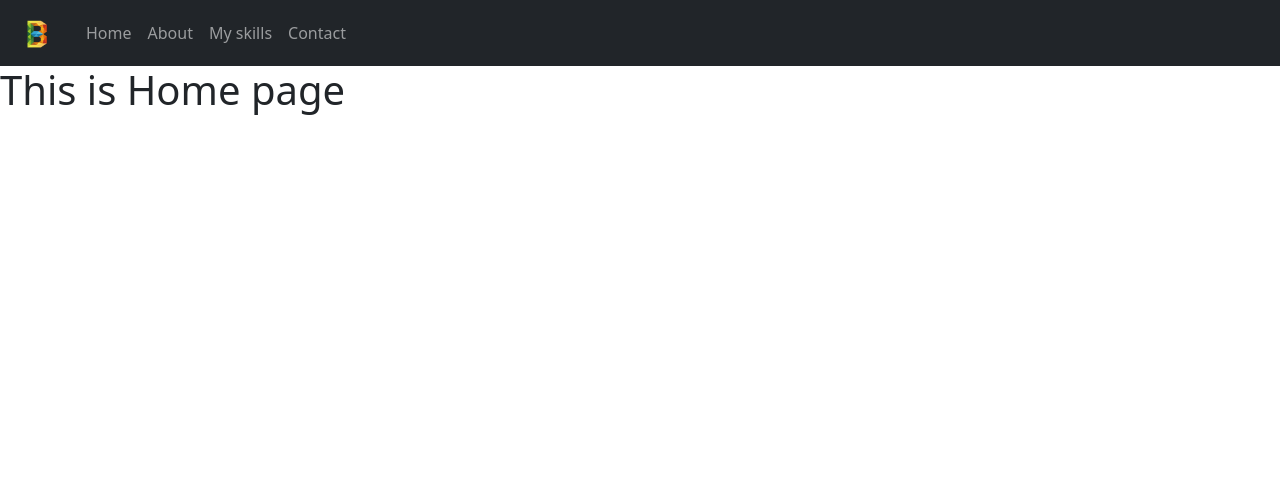
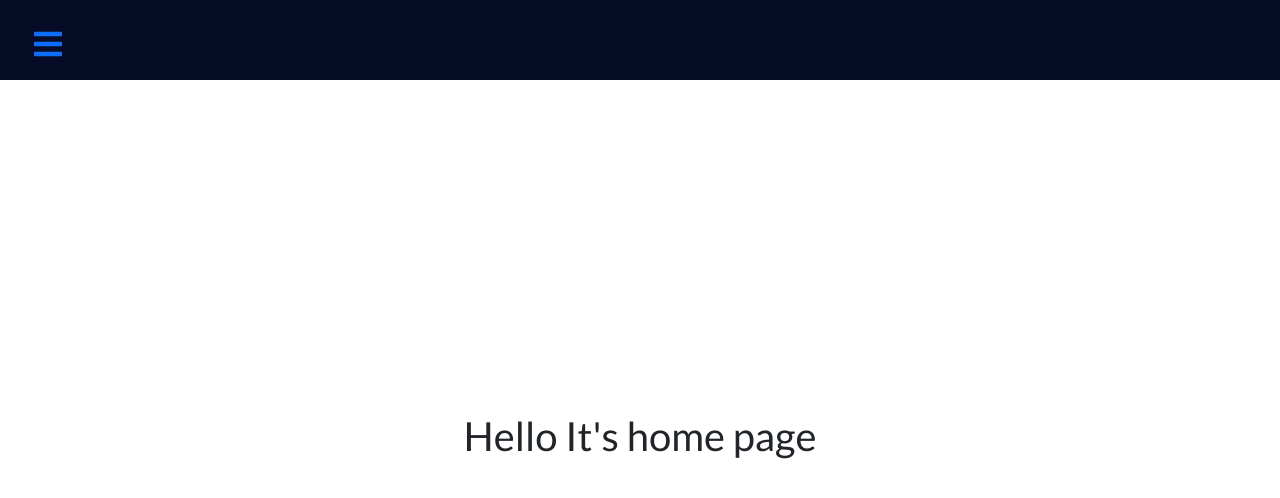
Before and after one commit to bahacolak/Portfolio, a React (Create React App) app: page / in a window 1280 px wide. Shown: the top 498 px of the page. Built offline with nearby package versions, Linux system fonts and the light colour scheme.

Commit message:
sidebar added

```diff
--- a/src/App.css
+++ b/src/App.css
@@ -1,4 +1,21 @@
-.img1{
-    height: 40px;
-    width: 50px;
+@import url('https://fonts.googleapis.com/css2?family=Lato&display=swap');
+
+*{
+  box-sizing: border-box;
+  margin: 0;
+  padding: 0;
+  font-family: "lato", sans-serif;
 }
+
+.home,
+.about,
+.skills,
+.projects,
+.contact
+ {
+  display: flex;
+  height: 90vh;
+  align-items: center;
+  justify-content: center;
+  font-size: 3rem;
+}
--- a/src/App.js
+++ b/src/App.js
@@ -1,46 +1,29 @@
 import React from 'react';
 import './App.css';
-import {
-  BrowserRouter,
-  Routes,
-  Route,
-  Link
-} from "react-router-dom";
-import { Nav, NavLink, Container, Navbar} from 'react-bootstrap';
-
-
+import Sidebar from './components/Sidebar';
+import {BrowserRouter as Router, Routes, Route} from "react-router-dom";
 
 //pages
-import Home from "./components/pages/Home";
-import About from "./components/pages/About";
-import MySkills from './components/pages/MySkills';
-import Contact from './components/pages/Contact';
-import logo from "./components/images/logo.png";
+import Home from "./pages/Home";
+import About from "./pages/About";
+import Skills from "./pages/Skills";
+import Projects from "./pages/Projects";
+import Contact from "./pages/Contact";
+
 
 function App() {
   return (
     <>
-      <BrowserRouter>
-      <div>
-      <Navbar bg="dark" variant="dark">
-    <Container fluid>
-    <Navbar.Brand as={Link} to="/"><img src={logo} className="img1" /></Navbar.Brand>
-    <Nav className="me-auto">
-      <NavLink as={Link} to="/">Home</NavLink>
-      <NavLink as={Link} to="/About">About</NavLink>
-      <NavLink as={Link} to="/MySkills">My skills</NavLink>
-      <NavLink as={Link} to="/Contact">Contact</NavLink>
-    </Nav>
-    </Container>
-  </Navbar>
-      </div>
-      <Routes>
-        <Route index element={<Home />} />
-        <Route path='About' element={<About />}/>
-        <Route path="MySkills" element={<MySkills />}/>
-        <Route path="Contact" element={<Contact/>}/>
-      </Routes>
-      </BrowserRouter>
+      <Router>
+         <Sidebar />
+         <Routes>
+           <Route path='/' index element={<Home />}/>
+           <Route path='/about' element={<About />}/>
+           <Route path='/skills' element={<Skills />} />
+           <Route path='/projects' element={<Projects />} />
+           <Route path='/contact' element={<Contact />} />
+         </Routes>
+      </Router>
     </>
   );
 }
--- /dev/null
+++ b/src/components/Sidebar.css
@@ -0,0 +1,81 @@
+.Sidebar{
+    background-color: #060b26;
+    height: 80px;
+    display: flex;
+    justify-content: start;
+    align-items: center;
+  }
+
+  .menu-bars{
+    margin-left: 2rem;
+    font-size: 2rem;
+    background: none;
+  }
+
+  .menu-bars:hover{
+    color: white;
+    transition: 250ms;
+  }
+
+  .nav-menu{
+    background-color:#060b26;
+    width: 160px;
+    height: 100vh;
+    display: flex;
+    justify-content: center;
+    position: fixed;
+    top: 0;
+    left: -100%;
+    transition: 850ms;
+  }
+
+  .nav-menu.active {
+    left: 0;
+    transition: 250ms;
+  }
+
+  .nav-text{
+    display: flex;
+    justify-content: start;
+    align-items: center;
+    padding: 8px 12px 8px 16px;
+    list-style: none;
+    height: 60px;
+  }
+
+  .nav-text a{
+    text-decoration: none;
+    color: #f5f5f5;
+    font-size: 18px;
+    width: 95%;
+    height: 100%;
+    display: flex;
+    align-items: center;
+    padding: 0 16px;
+    border-radius: 4px;
+  }
+
+  .nav-text a:hover{
+    background-color: #1a83ff;
+  }
+
+  .nav-menu-items{
+    width: 100%;
+  }
+
+  .navbar-toggle{
+    background-color:#060b26;
+    width: 100%;
+    height: 80px;
+    display: flex;
+    justify-content: flex-start;
+    align-items: center;
+  }
+
+  span{
+    margin-left: 16px;
+  }
+
+  .about-icon{
+      color: white;
+  }
--- /dev/null
+++ b/src/components/Sidebar.js
@@ -0,0 +1,44 @@
+import React, { useState } from 'react';
+import * as FaIcons from "react-icons/fa";
+import * as AiIcons from "react-icons/ai";
+import {Link} from "react-router-dom";
+import {SidebarData} from "./SidebarData";
+import "./Sidebar.css";
+
+
+function Sidebar() {
+  const [sidebar, setSidebar] = useState(false);
+
+  const showSidebar = () => setSidebar(!sidebar);
+
+  return (
+    <>
+      <div className='Sidebar'>
+        <Link to="#" className='menu-bars'>
+        <FaIcons.FaBars onClick={showSidebar} />
+        </Link>
+      </div>
+      <nav className={sidebar ? "nav-menu active" : "nav-menu"}>
+        <ul className='nev-menu-items'onClick={showSidebar}>
+          <li className='navbar-toggle'>
+            <Link to="#" className='menu-bars'>
+              <AiIcons.AiOutlineClose />
+            </Link>
+          </li>
+          {SidebarData.map((item, index) =>{
+            return(
+              <li key={index} className={item.cName}>
+                <Link to={item.path}>
+                   {item.icon}
+                   <span>{item.title}</span>
+                </Link>
+              </li>
+            )
+          })}
+        </ul>
+      </nav>
+    </>
+  )
+}
+
+export default Sidebar
--- /dev/null
+++ b/src/components/SidebarData.js
@@ -0,0 +1,38 @@
+import React from "react";
+import * as FaIcons from "react-icons/fa";
+import * as AiIcons from "react-icons/ai";
+import * as IoIcons from "react-icons/io";
+import * as MdIcons from "react-icons/md";
+
+export const SidebarData = [
+    {
+      title: "Home",
+      path: "/",
+      icon: <AiIcons.AiFillHome />,
+      cName: "nav-text"
+    },
+    {
+      title: "About",
+      path: "/about",
+      icon: <MdIcons.MdAccountCircle/>,
+      cName: "nav-text"
+    },
+    {
+        title: "Skills",
+        path: "/skills",
+        icon: <IoIcons.IoIosPaper />,
+        cName: "nav-text"
+      },
+      {
+        title: "Projects",
+        path: "/projects",
+        icon: <FaIcons.FaCartPlus />,
+        cName: "nav-text"
+      },
+      {
+        title: "Contact",
+        path: "/contact",
+        icon: <FaIcons.FaCartPlus />,
+        cName: "nav-text"
+      },
+    ];
--- a/src/components/pages/MySkills.js
+++ /dev/null
@@ -1,9 +0,0 @@
-import React from 'react'
-
-function MySkills() {
-  return (
-    <div><h1>This is MySkills page</h1></div>
-  )
-}
-
-export default MySkills
--- a/src/components/pages/About.js
+++ b/src/pages/About.js
@@ -2,7 +2,9 @@ import React from 'react'
 
 function About() {
   return (
-    <div><h1>This is About page</h1></div>
+    <div className='about'>
+      <h1>This is About page</h1>
+    </div>
   )
 }
 
--- a/src/components/pages/Contact.js
+++ b/src/pages/Contact.js
@@ -2,7 +2,9 @@ import React from 'react'
 
 function Contact() {
   return (
-    <div><h1>This is contact page</h1></div>
+    <div className='contact'>
+      <h1>This is contact page</h1>
+    </div>
   )
 }
 
--- a/src/components/pages/Home.js
+++ b/src/pages/Home.js
@@ -2,8 +2,8 @@ import React from 'react'
 
 function Home() {
   return (
-    <div>
-      <h1>This is Home page</h1>
+    <div className='home'>
+      <h1>Hello It's home page</h1>
     </div>
   )
 }
--- /dev/null
+++ b/src/pages/Projects.js
@@ -0,0 +1,11 @@
+import React from 'react'
+
+function Projects() {
+  return (
+    <div className='projects'>
+      <h1>This is projects page</h1>
+    </div>
+  )
+}
+
+export default Projects
--- /dev/null
+++ b/src/pages/Skills.js
@@ -0,0 +1,11 @@
+import React from 'react'
+
+function Skills() {
+  return (
+    <div className='skills'>
+      <h1>This is Skills page</h1>
+    </div>
+  )
+}
+
+export default Skills
```
Also changed, not shown: src/images/logo.png (renamed from src/components/images/logo.png).
